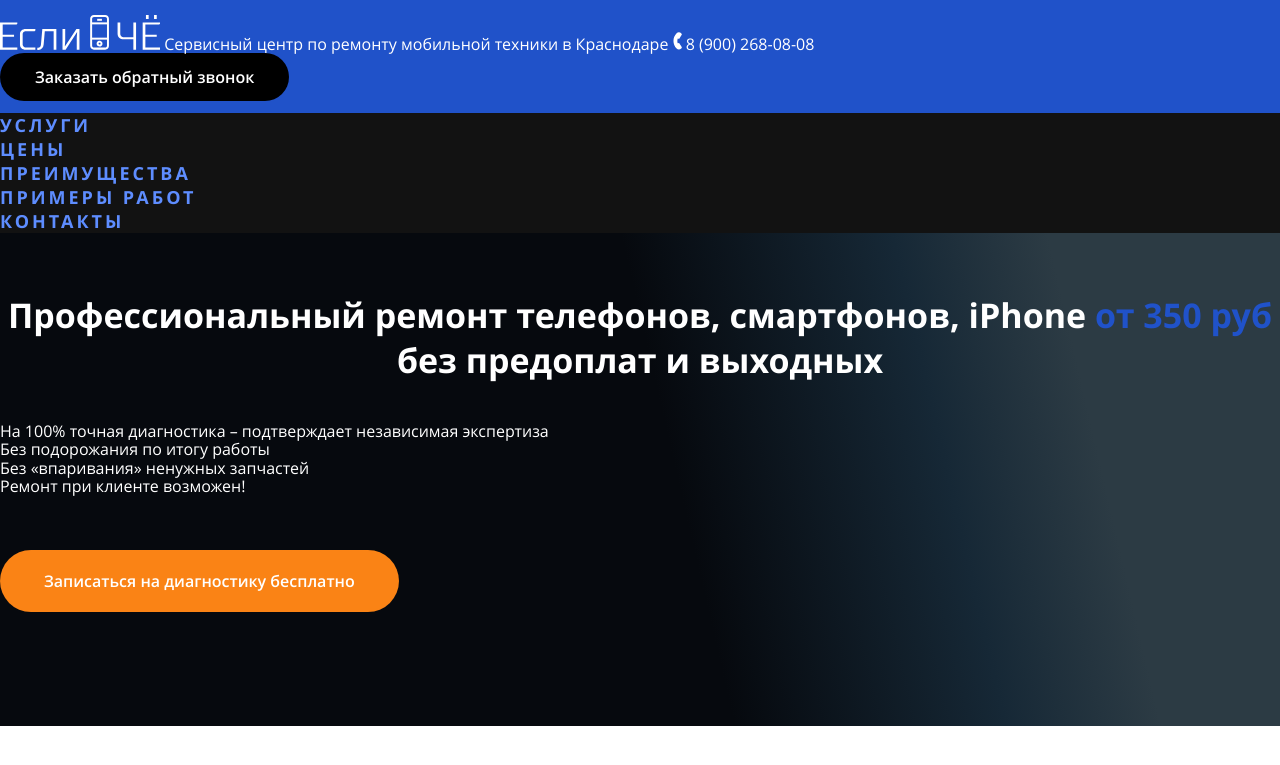
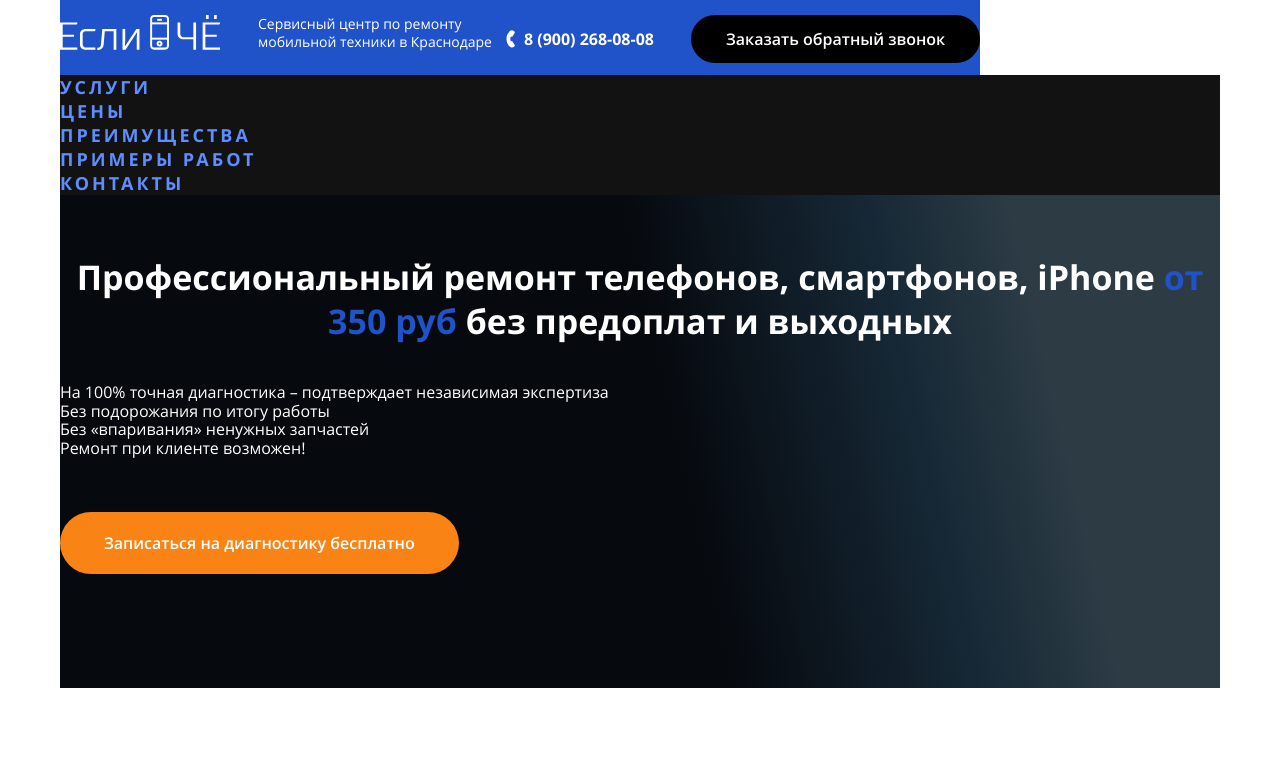
Before and after one commit to Lavrrusha/Repair, a plain HTML site: page index.html in a window 1280 px wide. Shown: the top 765 px of the page. Drawn offline with Linux system fonts and the light colour scheme.

Commit message:
на проверку

```diff
--- a/css/style.css
+++ b/css/style.css
@@ -124,6 +124,11 @@ input[type=radio].visually-hidden {
   max-width: max-content;
 }
 
+.header .logotype {
+  max-width: 450px;
+  width: 100%;
+}
+
 .button--mod {
   background-color: #000;
   border-radius: 50px;
@@ -153,19 +158,58 @@ input[type=radio].visually-hidden {
   font-weight: 300;
 }
 
-.header {}
+.wrapper {
+  max-width: 1280px;
+  padding-inline: 60px;
+  width: 100%;
+  margin: 0 auto;
+}
+
+.header .logotype {
+  max-width: 450px;
+  width: 100%;
+}
 
 .header__top {
   background-color: #2052C9;
   color: #fff;
   padding: 15px 0 12px;
+  display: flex;
 }
 
-.header__logotype {}
+.logotype {
+  display: flex;
+  align-items: center;
+}
 
-.header__label {}
+.header__flex {
+  display: flex;
+  align-items: center;
+  justify-content: space-between;
+}
 
-.header__phone {}
+.logotype__text {
+  margin: 0;
+  margin-left: 38px;
+  width: 248px;
+  font-size: 14px;
+  line-height: 18px;
+}
+
+.header__phone {
+  display: flex;
+  align-items: center;
+  font-weight: 700;
+  text-transform: uppercase;
+  gap: 9px;
+  margin-right: 37px;
+}
+
+.header .header__phone {
+  margin-left: auto;
+  max-width: 175px;
+  flex-shrink: 0;
+}
 
 .navigation {
   background: var(--black, #121212);
--- a/index.html
+++ b/index.html
@@ -16,10 +16,12 @@
 <body>
 
   <header class="header">
+    <div class="wrapper">
+    <div class="header__flex">
         <div class="header__top">
-      <a href="#" class="logotype">
-        <svg class="logotype__image" width="160" height="35" viewBox="0 0 160 35" fill="none"
-          xmlns="http://www.w3.org/2000/svg">
+          <div>
+          <a href="#" class="logotype__image">
+            <svg width="160" height="35" viewBox="0 0 160 35" fill="none" xmlns="http://www.w3.org/2000/svg">
               <path
                 d="M0 7.47283H17.3257V8.83152L16.5566 9.60598H2.69871V19.7011H14.0536V21.8342H2.69871V32.4796H17.3257V34.6467H0V7.47283Z"
                 fill="white" />
@@ -49,17 +51,22 @@
               <path d="M101.917 3.82473H97.1875V5.80163H101.917V3.82473Z" fill="white" />
             </svg>
           </a>
+        </div>
 
           <span class="logotype__text">Сервисный центр по ремонту мобильной техники в Краснодаре</span>
-      <svg width="9" height="18" viewBox="0 0 9 18" fill="none" xmlns="http://www.w3.org/2000/svg">
+
+          <a href="tel:89002680808" class="header__phone"><svg width="9" height="18" viewBox="0 0 9 18" fill="none"
+              xmlns="http://www.w3.org/2000/svg">
               <path
                 d="M3.6074 16.5068C1.59322 14.4874 0.46369 11.75 0.466521 8.89498C0.469353 6.03995 1.60431 3.30033 3.62251 1.27691C4.22637 0.673049 5.0449 0.333329 5.89804 0.332483C6.75117 0.331637 7.56903 0.669733 8.1717 1.2724C8.30029 1.39904 8.41609 1.53805 8.51742 1.68741C8.62063 1.82656 8.70992 1.97553 8.78399 2.13218C8.83661 2.24184 8.85966 2.36339 8.85086 2.48481C8.84207 2.60623 8.80174 2.72332 8.73386 2.82449L6.44082 6.47106C6.37845 6.56991 6.29234 6.65162 6.19037 6.70873C6.08839 6.76584 5.97378 6.79653 5.85701 6.79799C5.7235 6.80307 5.71361 6.80308 4.78922 6.51226C4.20624 8.06838 4.20104 9.78101 4.77455 11.3384C5.7094 11.0457 5.71929 11.0457 5.85279 11.0505C5.96956 11.0517 6.08411 11.0822 6.18597 11.1391C6.28784 11.196 6.37378 11.2775 6.43595 11.3763L8.72177 15.0183C8.78444 15.1189 8.82044 15.2339 8.82638 15.3524C8.83232 15.4709 8.808 15.5891 8.75571 15.6957C8.67992 15.8549 8.59042 16.0072 8.48824 16.1509C8.38372 16.2952 8.26784 16.4309 8.1417 16.5567C7.53132 17.1489 6.71193 17.476 5.86241 17.4666C5.01289 17.4573 4.20223 17.1122 3.6074 16.5068Z"
                 fill="white" />
-      </svg>
-      <a href="tel:89002680808" class="header__phone">8 (900) 268-08-08</a>
+            </svg>8 (900) 268-08-08</a>
           <a href="#" class="button button--mod">Заказать обратный звонок</a>
         </div>
+      </div>
+    </div>
 
+    <div class="wrapper">
       <nav class="navigation">
         <ul class="navigation__list">
           <li class="navigation__item">
@@ -83,12 +90,14 @@
           </li>
         </ul>
       </nav>
+    </div>
 
   </header>
 
   <main class="main">
 
-    <section class="first-screen">
+    <div class="wrapper">
+      <div class="first-screen">
         <h1 class="title">Профессиональный ремонт телефонов, смартфонов, iPhone <span>от 350
             руб</span> без предоплат и выходных</h1>
 
@@ -109,7 +118,9 @@
 
         <a href="#" class="button">Записаться на диагностику бесплатно</a>
         </section>
+      </div>
 
+      <div class="wrapper">
         <section class="services">
           <h2 class="title">Ремонтируем смартфоны любых брендов<br><span>Быстро. С первого раза. С гарантией</span></h2>
 
@@ -234,8 +245,9 @@
           <a href="#" class="button">Записаться на диагностику бесплатно</a>
 
         </section>
+      </div>
 
-
+      <div class="wrapper">
         <section class="prices">
           <h2 class="title">Доступные цены <span>на качественный ремонт смартфонов</span></h2>
           <p class="text">Телефон прослужит долго и еще успеет вам надоесть!</p>
@@ -444,8 +456,9 @@
               персональных данных</span>
           </form>
         </section>
+      </div>
 
-
+      <div class="wrapper">
         <section class="features">
           <h2 class="title">8 объективных причин,<span> чтобы отремонтировать телефон у нас</span></h2>
 
@@ -482,7 +495,8 @@
             <li class="features__item">
               <img class="features__icon" src="./img/features/5.svg" alt="5" width="70" loading="lazy">
               <h3 class="features__title">Получаете больше, чем ожидали</h3>
-          <p class="features__text">Искренне любим свою работу. Часто бесплатно выполняем дополнительную сопутствующую
+              <p class="features__text">Искренне любим свою работу. Часто бесплатно выполняем дополнительную
+                сопутствующую
                 работу. Ставим стекло &mdash; можем подпаять зарядку, почистить от загрязнений</p>
             </li>
             <li class="features__item">
@@ -504,7 +518,9 @@
             </li>
           </ul>
         </section>
+      </div>
 
+      <div class="wrapper">
         <section class="call-to-action">
           <h2 class="title">Нужен ремонт телефона?</h2>
           <a href="#" class="button">Жми сюда</a>
@@ -540,16 +556,18 @@
             </li>
           </ul>
         </section>
+      </div>
 
       <section class="map">
         <img class="map__image" src="./img/map.jpg" alt="карта">
       </section>
   </main>
 
+  <div class="wrapper">
     <footer class="footer">
 
       <a href="#" class="logotype">
-      <svg class="logotype__image" width="160" height="35" viewBox="0 0 160 35" fill="none"
+        <svg class="logotype__icon" width="160" height="35" viewBox="0 0 160 35" fill="none"
           xmlns="http://www.w3.org/2000/svg">
           <path
             d="M0 7.47314H17.3257V8.83184L16.5566 9.6063H2.69871V19.7014H14.0536V21.8346H2.69871V32.4799H17.3257V34.6471H0V7.47314Z"
@@ -664,6 +682,7 @@
         </svg>
       </button>
     </div>
+  </div>
 
 </body>
 
```
Lines whose indentation alone changed are shown as unchanged.
